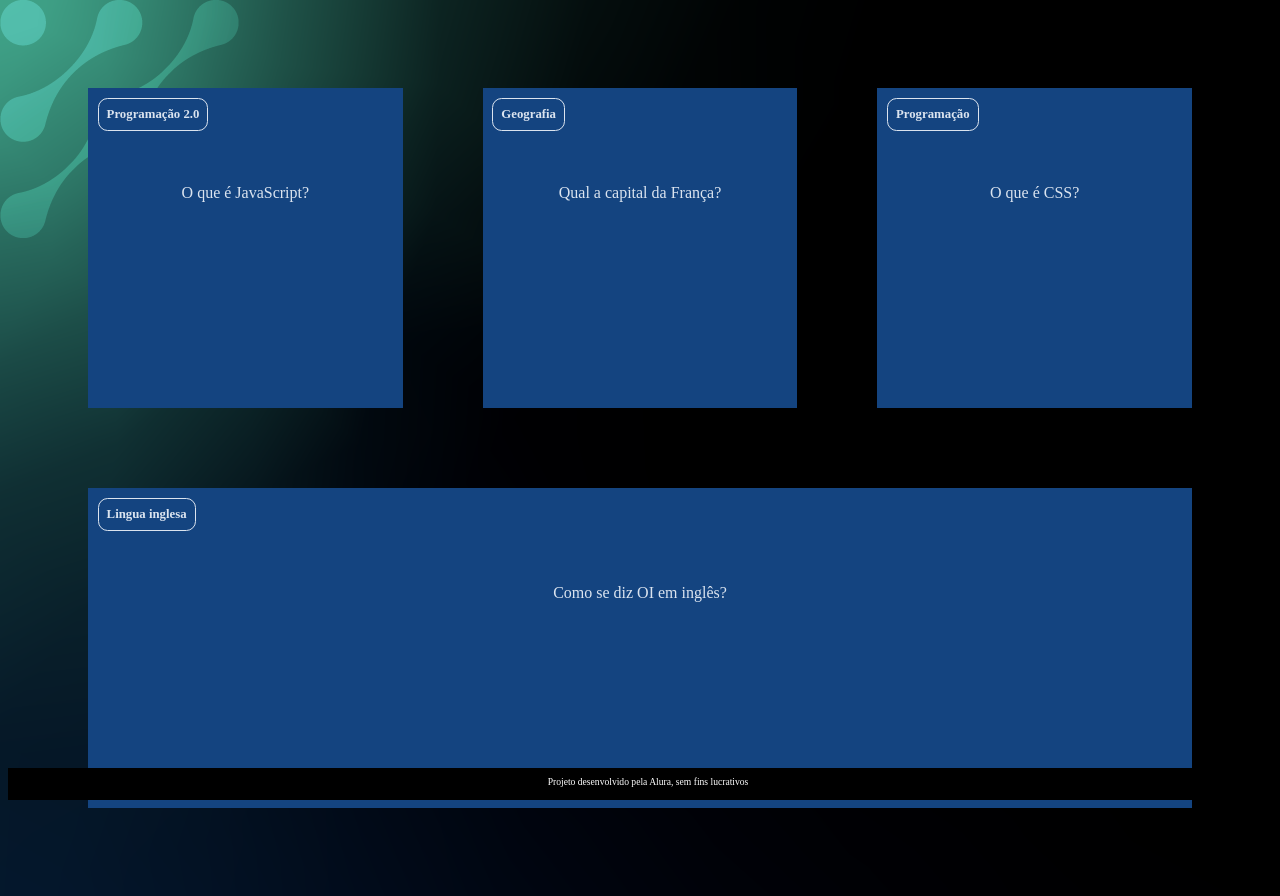
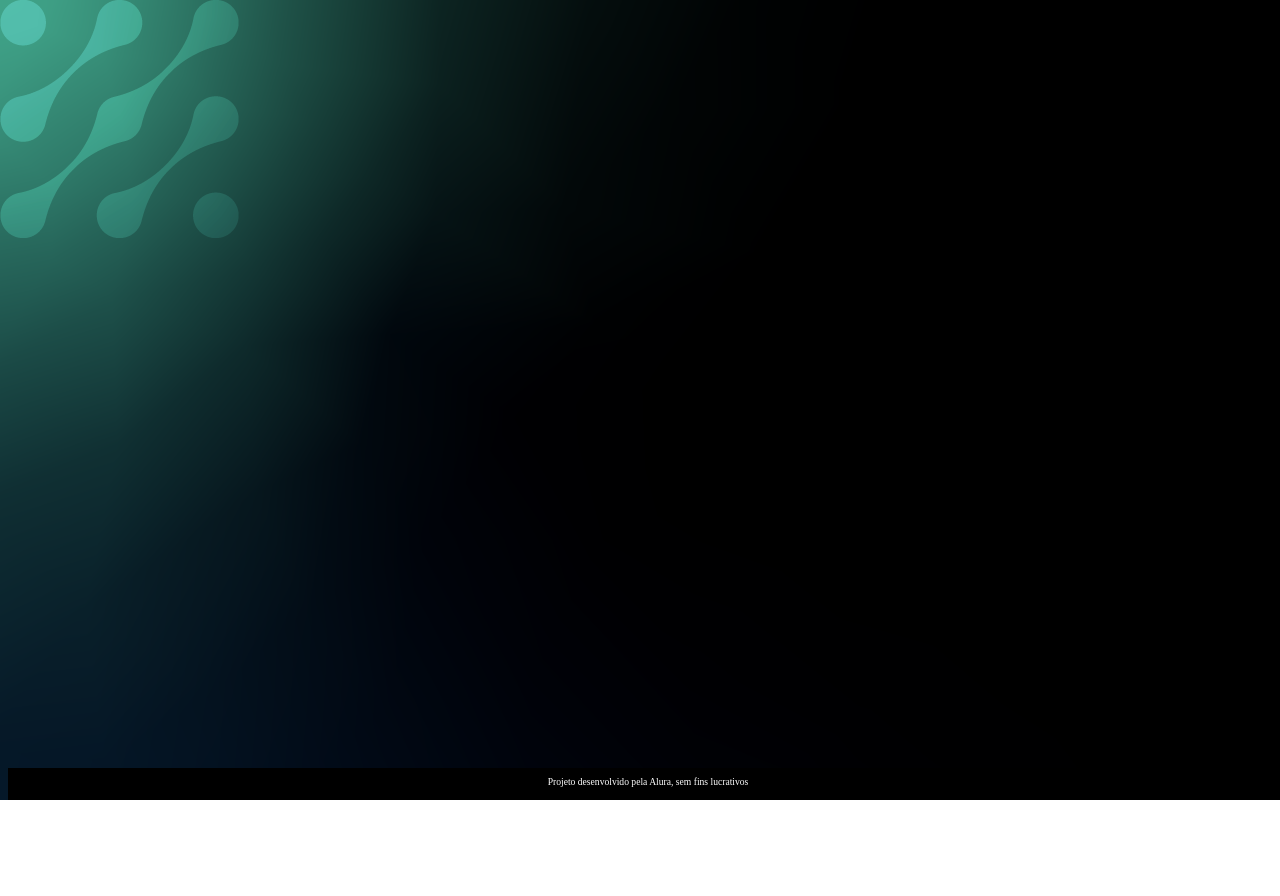
Before and after one commit to IsabelaHYGS/Flashcard, a plain HTML site: page Index.html in a window 1280 px wide. After the commit the page ends 800 px from the top, so only its background shows below. Drawn offline with Linux system fonts and the light colour scheme.

Commit message:
Update Index.html

```diff
--- a/Index.html
+++ b/Index.html
@@ -9,9 +9,9 @@
 <body>
     <main>
         <section id="container">
-             <article class="cartao">
+            <!-- <article class="cartao">
                 <div class="cartao__conteudo">
-                    <h3>Programação 2.0</h3>
+                    <h3>Programação</h3>
                     <div class="cartao__conteudo__pergunta">
                         <p>O que é JavaScript?</p>
                     </div>
@@ -19,46 +19,13 @@
                         <p>O JavaScript é uma linguagem de programação</p>
                     </div>
                 </div>
-                </article>
-                <article class="cartao">
-                    <div class="cartao__conteudo">
-                        <h3>Geografia</h3>
-                        <div class="cartao__conteudo__pergunta">
-                            <p>Qual a capital da França?</p>
-                        </div>
-                        <div class="cartao__conteudo__resposta">
-                            <p>A capital da França é Paris</p>
-                        </div>
-                    </div>
-            </article>
-            <article class="cartao">
-                <div class="cartao__conteudo">
-                    <h3>Programação</h3>
-                    <div class="cartao__conteudo__pergunta">
-                        <p>O que é CSS?</p>
-                    </div>
-                    <div class="cartao__conteudo__resposta">
-                    <p>O CSS é uma linguagem de estilização</p>
-                    </div>
-                </div>
-            </article>
-                <article class="cartao">
-                    <div class="cartao__conteudo">
-                        <h3>Lingua inglesa</h3>
-                        <div class="cartao__conteudo__pergunta">
-                            <p>Como se diz OI em inglês?</p>
-                        </div>
-                        <div class="cartao__conteudo__resposta">
-                        <p>Oi em ingles é HI (RAI)</p>
-                        </div>
-                    </div>
-                </article>
+            </article> -->
         </section>
     </main>
     <footer>
         <p>Projeto desenvolvido pela Alura, sem fins lucrativos</p>
     </footer>
     <script src="app.js"></script>
-<script src="perguntas.js"></script>
+    <script src="perguntas.js"></script>
 </body>
 </html>
```
